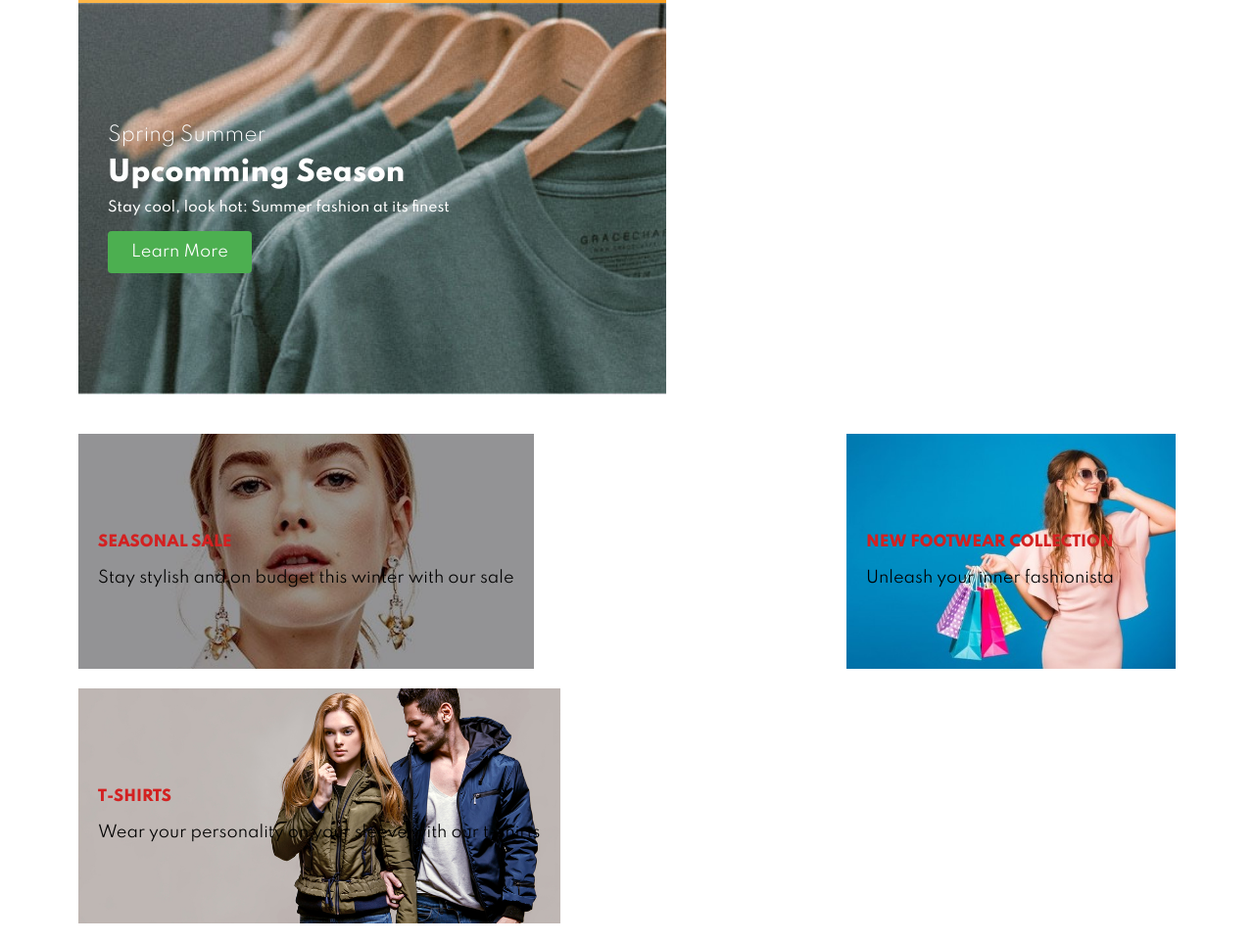
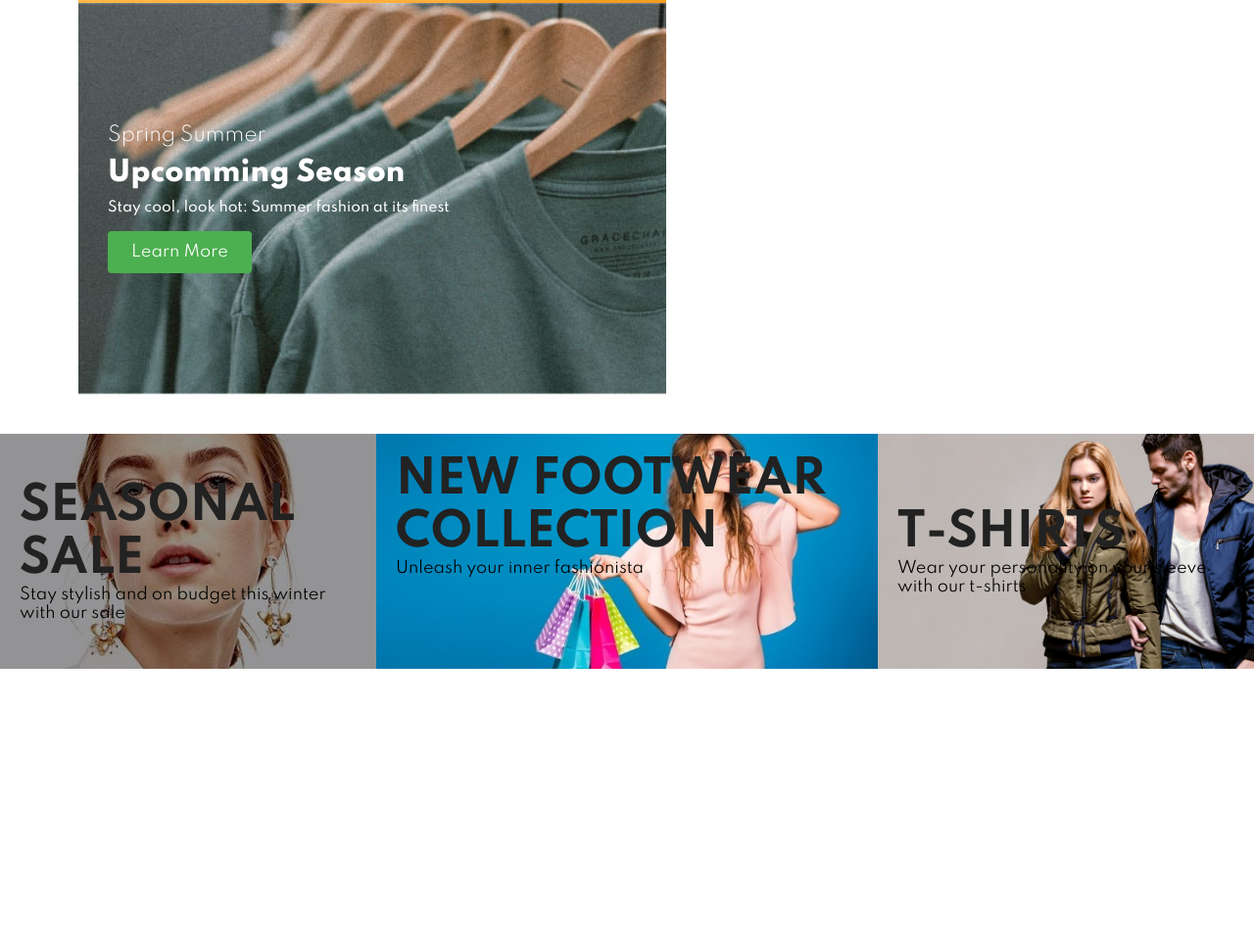
Before and after one commit to Nandana19052003/StyleStash_E-commerce-Website, a plain HTML site: page index.html in a window 1280 px wide. Shown: the part 5399-6362 px from the top of the page at 98% size. After the commit the page ends 6102 px from the top, so only its background shows below. Drawn offline with Linux system fonts and the light colour scheme.

Commit message:
STYLESTASH

```diff
--- a/index.css
+++ b/index.css
@@ -341,14 +341,14 @@ body {
   padding-bottom: 15px;
 }
 
-#banner3{
+
+.banner-container2 {
   display: flex;
+  flex-wrap: nowrap;
   justify-content: space-between;
-  flex-wrap: wrap;
-  padding: 0 80px;
 }
 
-#banner3 .banner-box-3{
+.banner-container2 .banner-box-3 {
   display: flex;
   flex-direction: column;
   justify-content: center;
@@ -356,30 +356,13 @@ body {
   background-image: url("img/banner/b7.jpg");
   height: 30vh;
   min-width: 30%;
-  padding: 20px;
+  padding: 20px ;
   background-size: cover;
   background-position: center;
   margin-bottom: 20px;
-
 }
 
-#banner3 h2{
-  color: #fff;
-  font-size: 22px;
-  font-weight: 900;
-}
-
-#banner3 h2{
-  color: #d32121;
-  font-size: 15px;
-  font-weight: 800;
-}
-
-#banner3 .banner-box-4{
-  display: flex;
-  flex-direction: column;
-  justify-content: center;
-  align-items: flex-start;
+.banner-container2 .banner-box-4 {
   background-image: url("img/banner/b18.jpg");
   height: 30vh;
   min-width: 30%;
@@ -387,10 +370,9 @@ body {
   background-size: cover;
   background-position: center;
   margin-bottom: 20px;
-
 }
 
-#banner3 .banner-box-5{
+.banner-container2 .banner-box-5 {
   display: flex;
   flex-direction: column;
   justify-content: center;
@@ -398,9 +380,8 @@ body {
   background-image: url("img/banner/b4.jpg");
   height: 30vh;
   min-width: 30%;
-  padding: 20px;
+  padding: 20px ;
   background-size: cover;
   background-position: center;
   margin-bottom: 20px;
-
 }
--- a/index.html
+++ b/index.html
@@ -365,6 +365,7 @@
         </section>
 
         <section id="banner3">
+            <div class="banner-container2">
                 <div class="banner-box-3">
                     <h2>SEASONAL SALE</h2>
                     <span>Stay stylish and on budget this winter with our sale</span>
@@ -381,6 +382,7 @@
                     <span>Wear your personality on your sleeve with our t-shirts</span>
 
                 </div>
+            </div>
 
         </section>
 
```
Lines whose indentation alone changed are shown as unchanged.
